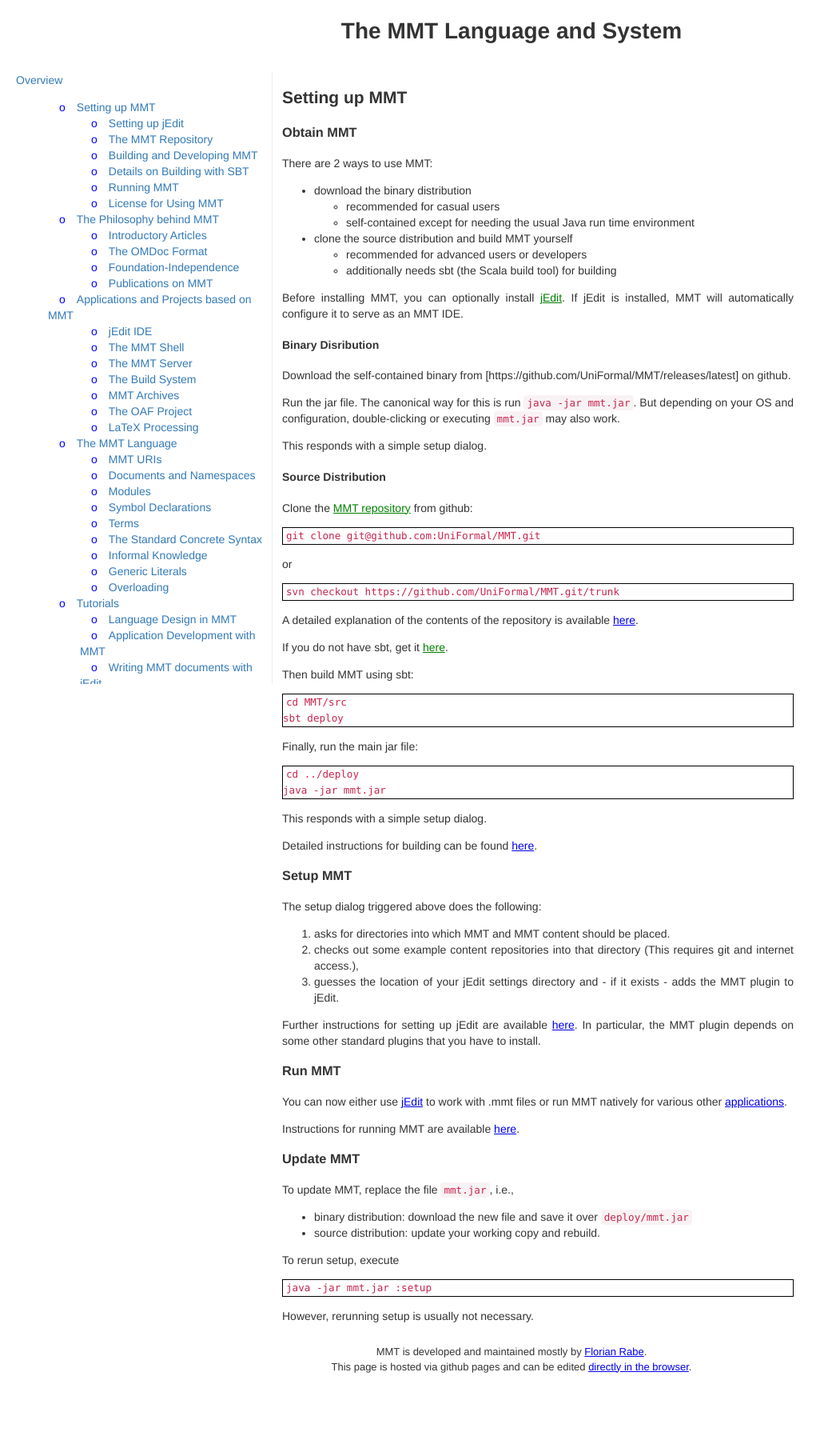
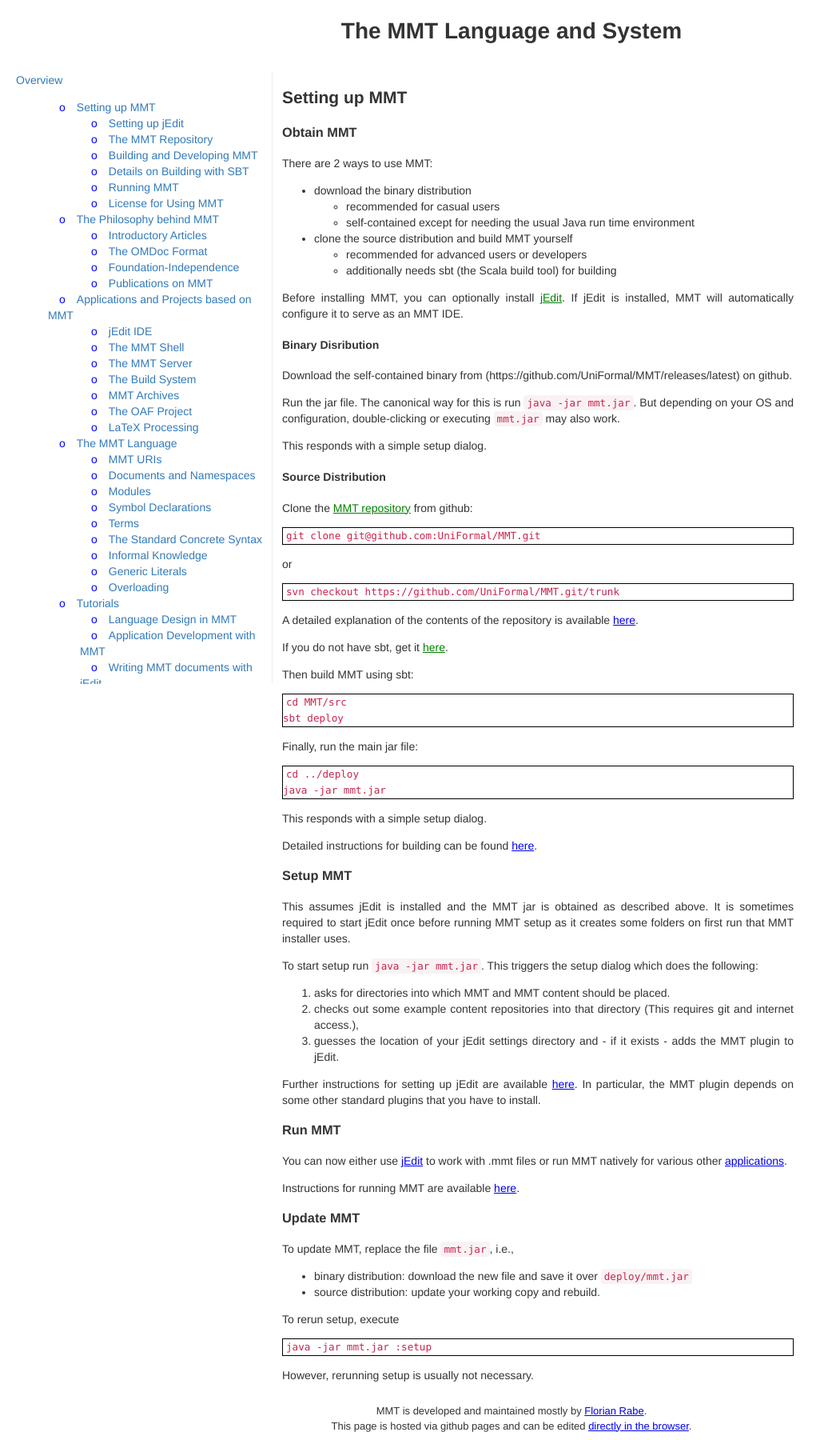
Before and after one commit to UniFormal/uniformal.github.io, a Jekyll site: the page built from doc/setup/index.md, in a window 1280 px wide. Shown: the whole page at 80% size, without its empty margins (0-1036 px from the left). Built offline with Jekyll 4.4.1, drawn with Linux system fonts in a browser that asks for light colours; before the commit the page ends 1726 px from its top, so only the background shows below that.

Commit message:
update setup index

```diff
--- a/doc/setup/index.md
+++ b/doc/setup/index.md
@@ -19,7 +19,7 @@
 
 #### Binary Disribution
 
-Download the self-contained binary from [https://github.com/UniFormal/MMT/releases/latest] on github.
+Download the self-contained binary from (https://github.com/UniFormal/MMT/releases/latest) on github.
 
 Run the jar file.
 The canonical way for this is run `java -jar mmt.jar`.
@@ -60,8 +60,11 @@
 Detailed instructions for building can be found [here](build.html).
 
 ### Setup MMT
+This assumes jEdit is installed and the MMT jar is obtained as described above.
+It is sometimes required to start jEdit once before running MMT setup as it creates some folders on first run that MMT installer uses.
 
-The setup dialog triggered above does the following:
+To start setup run `java -jar mmt.jar`.
+This triggers the setup dialog which does the following:
 
 1. asks for directories into which MMT and MMT content should be placed.
 2. checks out some example content repositories into that directory (This requires git and internet access.),
```
